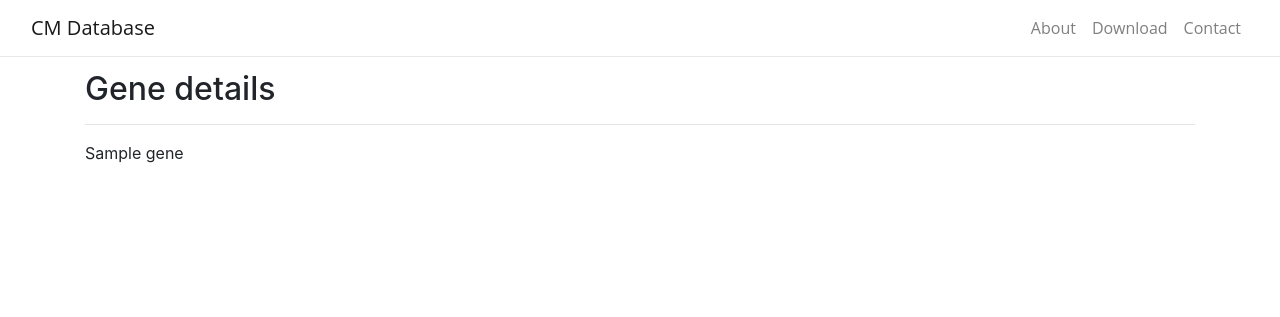
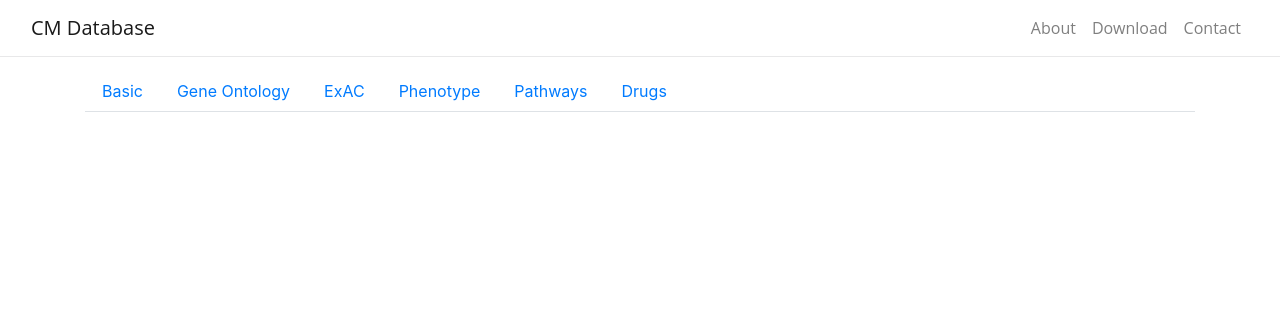
Before and after one commit to laceup/CMDB, a Flask app: template server/src/templates/details.html in a window 1280 px wide. Shown: the top 317 px of the page. Run offline with Flask 2, Linux system fonts and the light colour scheme; the template is opened without the code that fills it: most values are stand-ins (such as "Sample title", 1, 10 or a date in 2020); some libraries are stand-ins or nearby versions.

Commit message:
added gene ontology

```diff
--- a/install/docker-compose.yaml
+++ b/install/docker-compose.yaml
@@ -16,7 +16,7 @@ services:
     volumes:
     - db_data:/var/lib/postgresql/data
   raven:
-    image: hasura/graphql-engine:4d2d2ca
+    image: hasura/graphql-engine:v1.0.0-alpha01
     ports:
     - "8080:8080"
     depends_on:
@@ -26,7 +26,7 @@ services:
     - "POSTGRES_PASSWORD:mysecretpassword"
     command: >
       /bin/sh -c "
-      raven --database-url postgres://postgres:$${POSTGRES_PASSWORD}@postgres:5432/postgres serve;
+      graphql-engine --database-url postgres://postgres:$${POSTGRES_PASSWORD}@postgres:5432/postgres serve;
       "
   # adminer:
   #   image: adminer
--- a/server/src/server.py
+++ b/server/src/server.py
@@ -53,20 +53,52 @@ def genes():
 def gene_details(name):
     data = query('''
         query {
-          ensembl (where: {name: {_eq: $NAME}}) {
-            name,
-            ensembl_id
-            start_bp
-            end_bp
-            chromosome_scaffold_name
-          }
+            gene (where: {name: {_eq: $NAME}}) {
+                name
+                protein_name
+                ensembl_id
+                uniprot_id
+                mgi_id
+                ncbi_id
+
+                ensembl{
+                chromosome_scaffold_name
+                start_bp
+                end_bp
+                transcript_count
+                percentage_gc_content
+                }
+                go_cellular_component{
+                go{
+                    id
+                    text
+                }
+                }
+                go_molecular_function{
+                go{
+                    id
+                    text
+                }
+                }
+                go_biological_process{
+                go{
+                    id
+                    text
+                }
+                }
+                phenotypes{
+                phenotype
+                term
+                definition
+                }
+            }
         }
     ''', {'NAME': name})
 
-    if len(data['ensembl']) == 0:
+    if len(data['gene']) == 0:
         gene = {}
     else:
-        gene = data['ensembl'][0]
+        gene = data['gene'][0]
 
     return render_template(
         'details.html',
--- a/server/src/templates/details.html
+++ b/server/src/templates/details.html
@@ -4,18 +4,121 @@
 
 
 {% block content %}
-    <div class="container">
-    	<div class="row">
-        <div class="col-md-12">
-
-        <h2>Gene details</h2>
-        <hr/>
-        {% if gene %}
-          {{gene}}
-        {% else %}
-          Not found
-        {% endif %}
+<div class="container">
+    <ul class="nav nav-tabs" id="myTab" role="tablist">
+        <li class="nav-item">
+            <a class="nav-link" id="basic-tab" data-toggle="tab" href="#basic" role="tab" aria-controls="go" aria-selected="false">Basic</a>
+        </li>
+        <li class="nav-item">
+          <a class="nav-link" id="go-tab" data-toggle="tab" href="#go" role="tab" aria-controls="go" aria-selected="false">Gene Ontology</a>
+        </li>
+        <li class="nav-item">
+          <a class="nav-link" id="exac-tab" data-toggle="tab" href="#exac" role="tab" aria-controls="exac" aria-selected="false">ExAC</a>
+        </li>
+        <li class="nav-item">
+            <a class="nav-link " id="phenotype-tab" data-toggle="tab" href="#phenotype" role="tab" aria-controls="phenotype" aria-selected="false">Phenotype</a>
+        </li>
+        <li class="nav-item">
+            <a class="nav-link" id="pathways-tab" data-toggle="tab" href="#pathways" role="tab" aria-controls="pathways" aria-selected="false">Pathways</a>
+        </li>
+        <li class="nav-item">
+            <a class="nav-link" id="drugs-tab" data-toggle="tab" href="#drugs" role="tab" aria-controls="drugs" aria-selected="false">Drugs</a>
+        </li>
+      </ul>
+      <div class="tab-content" id="myTabContent">
+        <div class="tab-pane fade" id="basic" role="tabpanel" aria-labelledby="basic-tab">
+            <div class="table-responsive">
+                <table class="table table-striped table-bordered table-hover">
+                  <thead>
+                    <tr>
+                      <th>Gene name</th>
+                      <th>Protein</th>
+                      <th>Ensembl ID</th>
+                      <th>Uniprot ID</th>
+                      <th>MGI ID</th>
+                      <th>NCBI ID</th>
+                      <th></th>
+                    </tr>
+                  </thead>
+                  <tbody>
+                    {% if gene %}
+                    <tr>
+                      <td>{{gene.name}}</td>
+                      <td>{{gene.protein_name}}</td>
+                      <td>{{gene.ensembl_id}}</td>
+                      <td>{{gene.uniprot_id}}</td>
+                      <td>{{gene.mgi_id}}</td>
+                      <td>{{gene.ncbi_id}}</td>
+                      <td> <a href="#"  class="btn btn-xs btn-warning"  >View</a> </td>
+                    </tr>
+                    {% endif %}
+                  </tbody>
+                </table>
+            </div>
         </div>
+        <div class="tab-pane fade" id="go" role="tabpanel" aria-labelledby="go-tab">
+            <div class="table-responsive">
+                <table class="table table-striped table-bordered table-hover">
+                  <thead>
+                      <tr>
+                          <th>GO ID</th>
+                          <th>GO Definition</th>
+                          <th>Category</th>
+                      </tr>
+                  </thead>
+                      <tbody>
+                      {% for cc in gene.go_cellular_component %}
+                      <tr>
+                          <td>{{cc.go.id}}</td>
+                          <td>{{cc.go.text}}</td>
+                          <td>Cellular component</td>
+                      </tr>
+                      {% endfor %}
+                      {% for mf in gene.go_molecular_function %}
+                      <tr>
+                          <td>{{mf.go.id}}</td>
+                          <td>{{mf.go.text}}</td>
+                          <td>Molecular Function</td>
+                      </tr>
+                      {% endfor %}
+                      {% for bp in gene.go_biological_process %}
+                      <tr>
+                          <td>{{bp.go.id}}</td>
+                          <td>{{bp.go.text}}</td>
+                          <td>Biological Process</td>
+                      </tr>
+                      {% endfor %}
+                      </tbody>
+                </table>
+            </div>
+        </div>
+        <div class="tab-pane fade" id="exac" role="tabpanel" aria-labelledby="exac-tab">
+          ...
+        </div>
+        <div class="tab-pane fade" id="phenotype" role="tabpanel" aria-labelledby="phenotype-tab">
+                <div class="table-responsive">
+                        <table class="table table-striped table-bordered table-hover">
+                          <thead>
+                              <tr>
+                                  <th>Mammalian Phenotype ID</th>
+                                  <th>Term</th>
+                                  <th>Definition</th>
+                              </tr>
+                          </thead>
+                              <tbody>
+                              {% for ph in gene.phenotype %}
+                              <tr>
+                                  <td>{{ph.phenotype}}</td>
+                                  <td>{{ph.term}}</td>
+                                  <td>{{ph.definition}}</td>
+                              </tr>
+                              {% endfor %}
+                              </tbody>
+                        </table>
+                    </div>
+        </div>
+        <div class="tab-pane fade" id="pathways" role="tabpanel" aria-labelledby="pathways-tab">...</div>
+        <div class="tab-pane fade" id="drugs" role="tabpanel" aria-labelledby="drugs-tab">...</div>
       </div>
-    </div>
+</div>
 {% endblock %}
--- a/server/src/templates/list.html
+++ b/server/src/templates/list.html
@@ -28,7 +28,7 @@
                 <th>Uniprot ID</th>
                 <th>MGI ID</th>
                 <th>NCBI ID</th>
-                <th></th>
+                <th>Page</th>
               </tr>
             </thead>
             <tbody>
@@ -40,7 +40,7 @@
                 <td>{{gene.uniprot_id}}</td>
                 <td>{{gene.mgi_id}}</td>
                 <td>{{gene.ncbi_id}}</td>
-                <td> <a href="#"  class="btn btn-xs btn-warning"  >View</a> </td>
+                <td> <a href="{{ url_for('gene_details',name=gene.name) }}"  class="btn btn-xs btn-warning"  >View</a> </td>
               </tr>
               {% endfor %}
             </tbody>
```
Also changed, not shown: server/src/hasura.py (+6 -1 lines).
